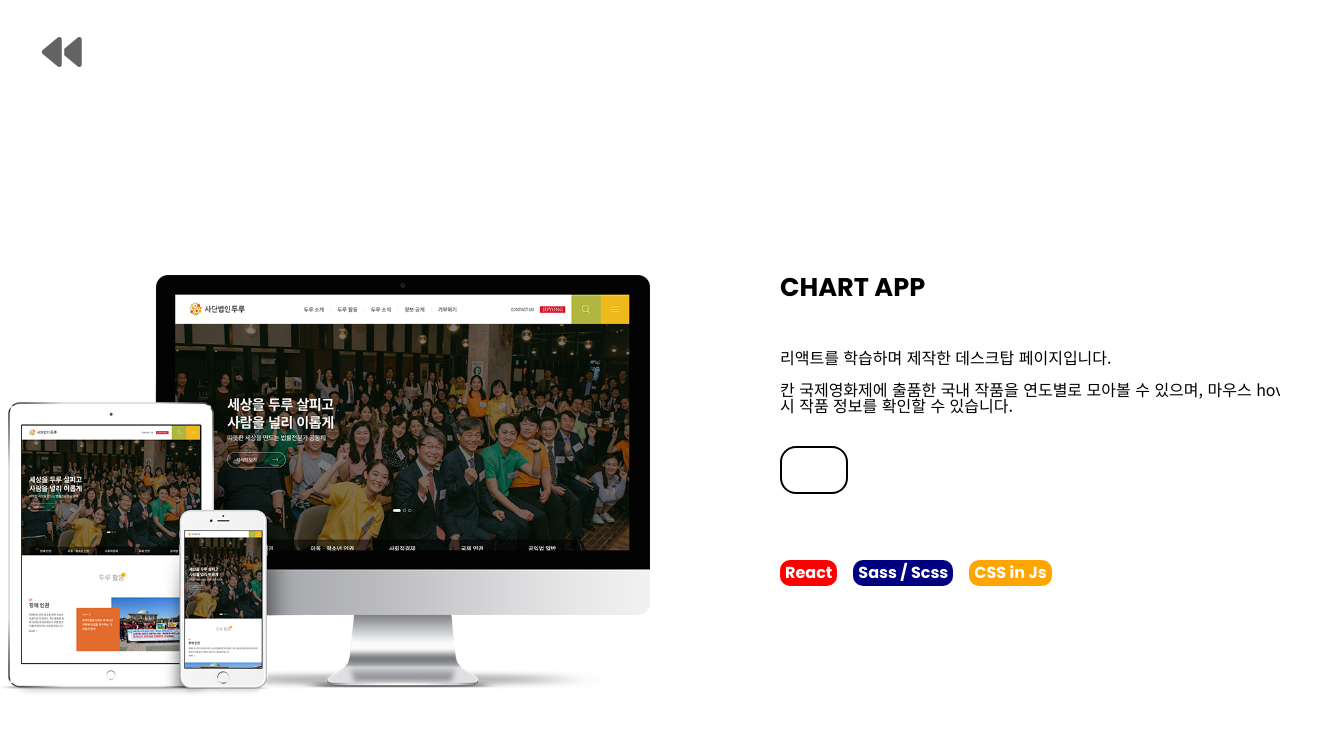
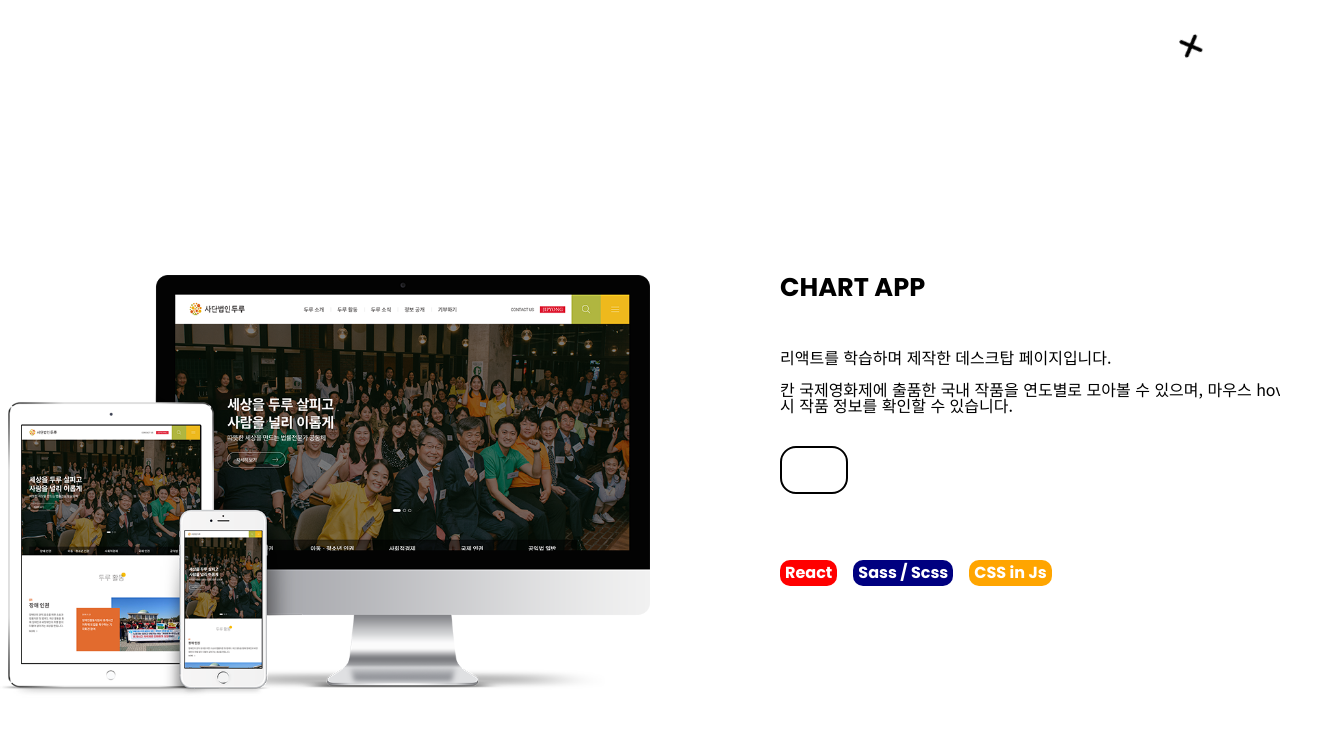
Before and after one commit to jeonghodong/react_portfolio_site, a React (Create React App) app: page /Chart in a window 1280 px wide. Shown: the top 732 px of the page, 1322 px wide, since content can reach past the window. Built offline with nearby package versions, Linux system fonts and the light colour scheme.

Commit message:
portfolio section 닫기 버튼 디자인 및 애니메이션 변경

```diff
--- a/src/Components/BackClickButton.js
+++ b/src/Components/BackClickButton.js
@@ -1,43 +1,67 @@
+import { useEffect, useRef } from "react";
 import { useNavigate } from "react-router-dom";
 import styled, { keyframes } from "styled-components";
 
-const LeftRight = keyframes`
-0%{
-  left: 0;
-  color: white;
-
-}
-50%{
-  left: 1rem;
-  color: black;
-
-}
-100%{
-  left: 0;
-    color: white;
-
+const rotate = keyframes`
+  0%{
+    transform: rotate(0deg);
+  }
+  100%{
+    transform: rotate(360deg);
+}`;
+const rotate2 = keyframes`
+  0%{
+    transform: rotate(0deg);
+  }
+  100%{
+    transform: rotate(360deg);
+        // font-size: 3.5vw;
 }`;
 
 const BackButton = styled.i`
-  min-width: 100%;
   position: absolute;
   top: 0;
-  left: 0;
-  font-size: 2.5rem;
-  margin: 2rem;
+  right: 0;
+  font-size: 2.3vw;
+  margin: 2rem 5rem 0rem 0rem;
   cursor: pointer;
-  animation: ${LeftRight} 2.4s ease-in-out infinite;
+  animation: ${rotate} 3s ease-in-out infinite;
+  &:hover {
+    transition: 0.5s;
+    font-size: 3.5vw;
+    animation: ${rotate2} 0.5s ease;
+    animation-fill-mode: forwards;
+  }
+  &:not(:hover) {
+    transition: 0.5s ease-out;
+    font-size: 2.3vw;
+  }
 `;
 
 function BackClickButton() {
+  const button = useRef();
   const back = useNavigate();
+  useEffect(() => {
+    button.current.animate(
+      [
+        // keyframes
+        { opacity: "0" },
+        { opacity: "1" },
+      ],
+      {
+        // timing options
+        duration: 2000,
+        iterations: 1,
+      }
+    );
+  }, []);
 
   const onClick = () => {
     back("/About#port");
   };
 
   return (
-    <BackButton onClick={onClick} className="fa-solid fa-backward">
+    <BackButton ref={button} onClick={onClick} className="fa-solid fa-xmark">
       {" "}
     </BackButton>
   );
```
